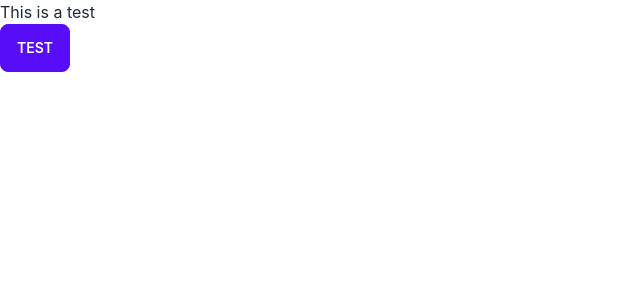
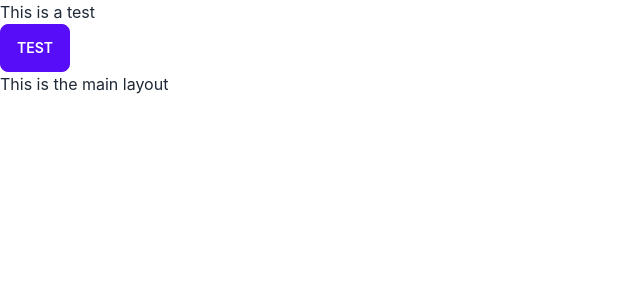
Before and after one commit to Sayeednayeem1/repliq-task-client, a React (Create React App) app: page / in a window 1280 px wide. Shown: the top 300 px of the page, without its empty margins (0-640 px from the left). Built offline with nearby package versions, Linux system fonts and the light colour scheme.

Commit message:
installed react router dom and created Router provider router.js file and Layout Main.js file

```diff
--- a/package.json
+++ b/package.json
@@ -9,6 +9,7 @@
     "daisyui": "^2.51.5",
     "react": "^18.2.0",
     "react-dom": "^18.2.0",
+    "react-router-dom": "^6.10.0",
     "react-scripts": "5.0.1",
     "web-vitals": "^2.1.4"
   },
--- a/src/App.js
+++ b/src/App.js
@@ -1,10 +1,13 @@
+import { RouterProvider } from 'react-router-dom';
 import './App.css';
+import { router } from './Router/router';
 
 function App() {
   return (
     <div >
       <h5>This is a test</h5>
       <button className='btn btn-primary'>test</button>
+      <RouterProvider router={router}></RouterProvider>
     </div>
   );
 }
--- /dev/null
+++ b/src/layout/Main.js
@@ -0,0 +1,11 @@
+import React from 'react';
+
+const Main = () => {
+    return (
+        <div>
+            <h1>This is the main layout</h1>
+        </div>
+    );
+};
+
+export default Main;
```
Also changed, not shown: src/Router/router.js (added, +10 -0 lines), 1 other file (tests, documents, lock files or other folders).
